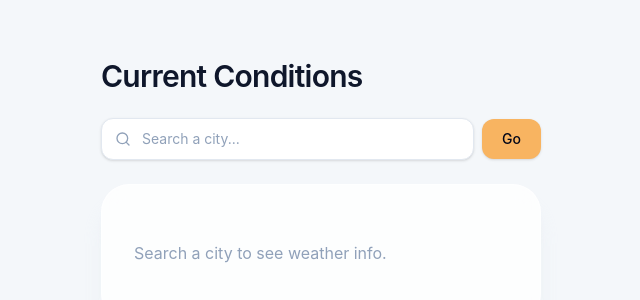
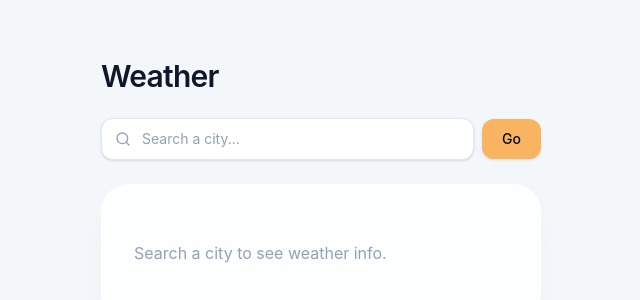
Before and after one commit to pratikbhattarai76/weather-app, a React (Vite) app: page / in a window 1280 px wide. Shown: the part 210-510 px from the top of the page, without its empty margins (319-959 px from the left). Built offline with nearby package versions, Linux system fonts and the light colour scheme.

Commit message:
rename current conditions and weather station titles

```diff
--- a/index.html
+++ b/index.html
@@ -7,7 +7,7 @@
   <link rel="preconnect" href="https://fonts.googleapis.com" />
   <link rel="preconnect" href="https://fonts.gstatic.com" crossorigin />
   <link href="https://fonts.googleapis.com/css2?family=Outfit:wght@300;400;500;600;700&display=swap" rel="stylesheet" />
-  <title>Weather Station</title>
+  <title>God of Weather</title>
 </head>
 
 <body>
--- a/src/App.jsx
+++ b/src/App.jsx
@@ -154,7 +154,7 @@ function App() {
       <div className="w-full max-w-[440px] mx-auto">
         <div className="mb-6">
           <h1 className="text-3xl font-semibold tracking-tight text-slate-900">
-            Current Conditions
+            Weather
           </h1>
         </div>
 
```
